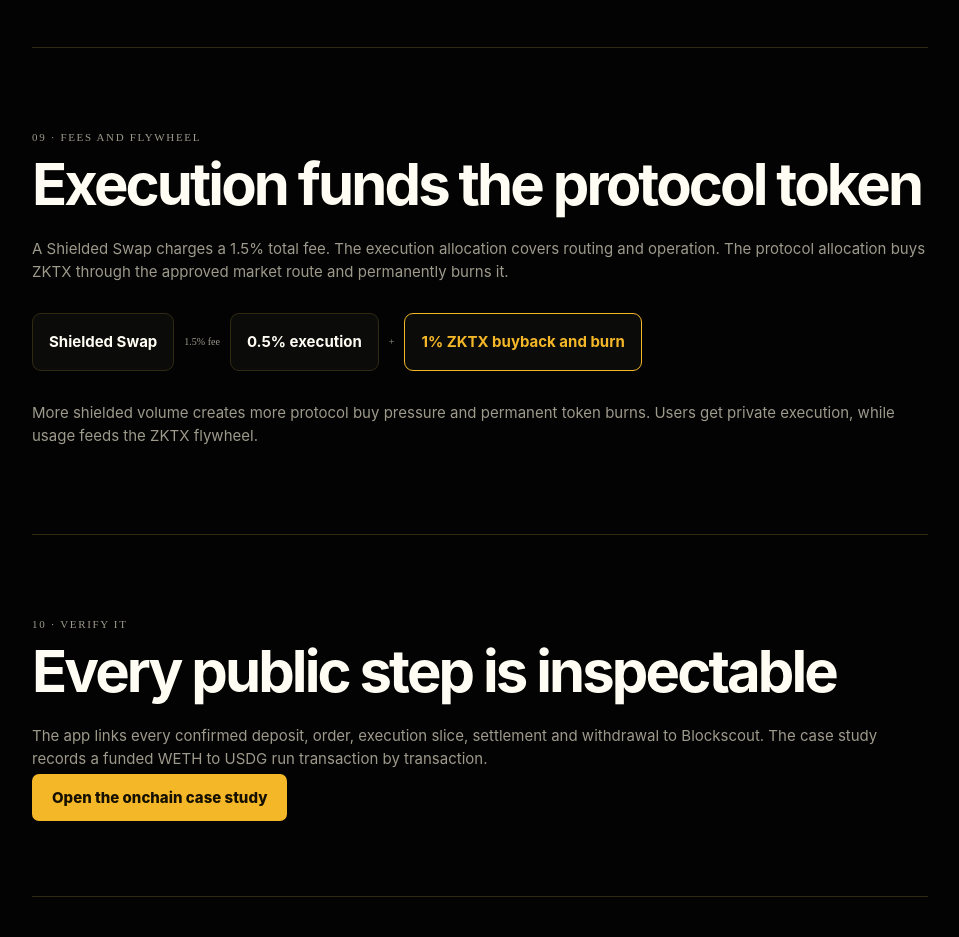
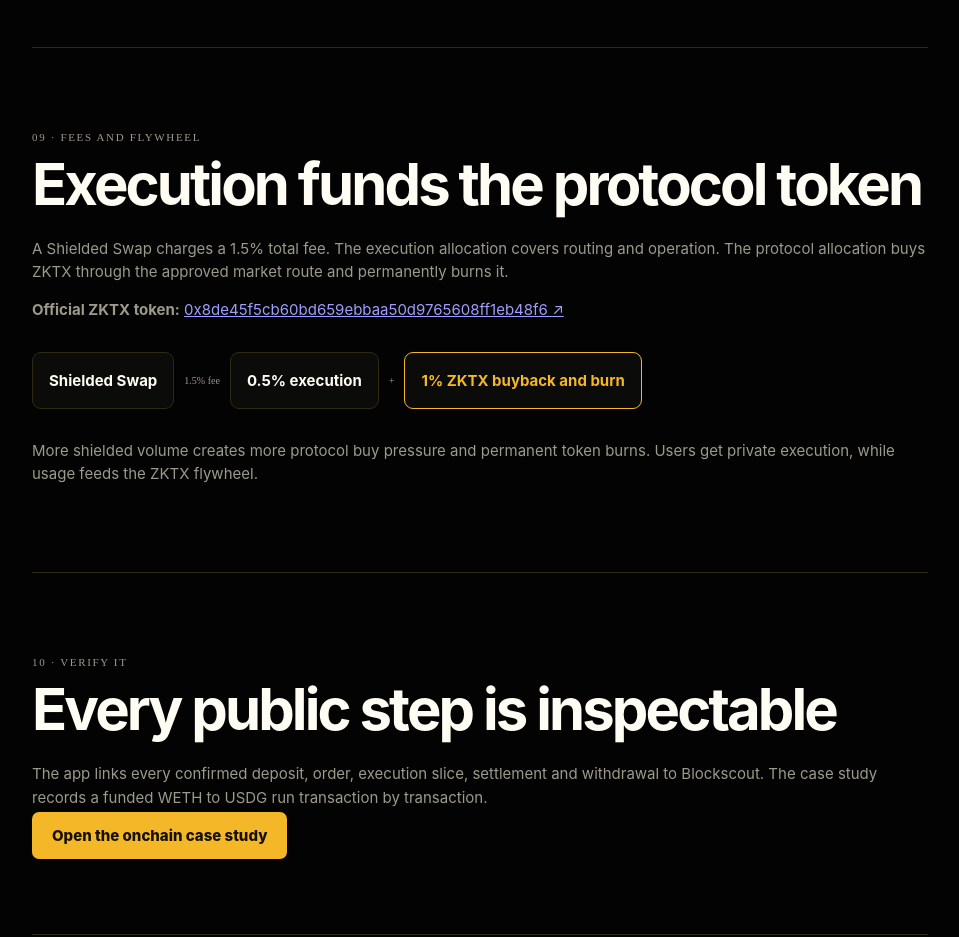
Before and after one commit to vincenzofamoso/zktx, a website: page public/docs.html in a window 1280 px wide. Shown: the part 6347-7284 px from the top of the page, without its empty margins (302-1261 px from the left). Drawn offline with Linux system fonts and the light colour scheme.

Commit message:
Publish official ZKTX token address

```diff
--- a/public/docs.html
+++ b/public/docs.html
@@ -40,7 +40,7 @@
 
         <section id="architecture"><p class="kicker">08 · UNDER THE HOOD</p><h2>The parts that make it work</h2><div class="card-grid"><article><b>Browser wallet</b><p>Creates secrets, encrypted notes, commitments, nullifiers and Groth16 proofs.</p></article><article><b>Shielded vault</b><p>Holds the ERC-20 reserves, verifies proofs and records commitments and nullifiers.</p></article><article><b>Merkle indexer</b><p>Rebuilds the commitment tree from vault events and supplies membership paths.</p></article><article><b>Relayer</b><p>Simulates and broadcasts valid private actions while the platform pays gas.</p></article><article><b>Market keeper</b><p>Executes approved routes in variable slices and records the real output.</p></article><article><b>Routing adapters</b><p>Connect the vault to compatible direct and aggregated RH liquidity.</p></article></div><p>The circuits enforce note ownership, membership, amount conservation, unique nullifiers, correct outputs and deployment binding. The contracts enforce the same public inputs on Robinhood Chain.</p></section>
 
-        <section id="fees"><p class="kicker">09 · FEES AND FLYWHEEL</p><h2>Execution funds the protocol token</h2><p>A Shielded Swap charges a 1.5% total fee. The execution allocation covers routing and operation. The protocol allocation buys ZKTX through the approved market route and permanently burns it.</p><div class="diagram"><span>Shielded Swap</span><i>1.5% fee</i><span>0.5% execution</span><i>+</i><span class="highlight">1% ZKTX buyback and burn</span></div><p>More shielded volume creates more protocol buy pressure and permanent token burns. Users get private execution, while usage feeds the ZKTX flywheel.</p></section>
+        <section id="fees"><p class="kicker">09 · FEES AND FLYWHEEL</p><h2>Execution funds the protocol token</h2><p>A Shielded Swap charges a 1.5% total fee. The execution allocation covers routing and operation. The protocol allocation buys ZKTX through the approved market route and permanently burns it.</p><p><b>Official ZKTX token:</b> <a href="https://robinhoodchain.blockscout.com/token/0x8de45f5cb60bd659ebbaa50d9765608ff1eb48f6" target="_blank" rel="noopener noreferrer">0x8de45f5cb60bd659ebbaa50d9765608ff1eb48f6 ↗</a></p><div class="diagram"><span>Shielded Swap</span><i>1.5% fee</i><span>0.5% execution</span><i>+</i><span class="highlight">1% ZKTX buyback and burn</span></div><p>More shielded volume creates more protocol buy pressure and permanent token burns. Users get private execution, while usage feeds the ZKTX flywheel.</p></section>
 
         <section id="evidence"><p class="kicker">10 · VERIFY IT</p><h2>Every public step is inspectable</h2><p>The app links every confirmed deposit, order, execution slice, settlement and withdrawal to Blockscout. The case study records a funded WETH to USDG run transaction by transaction.</p><p><a class="cta" href="./case-study.html">Open the onchain case study</a></p></section>
 
```
